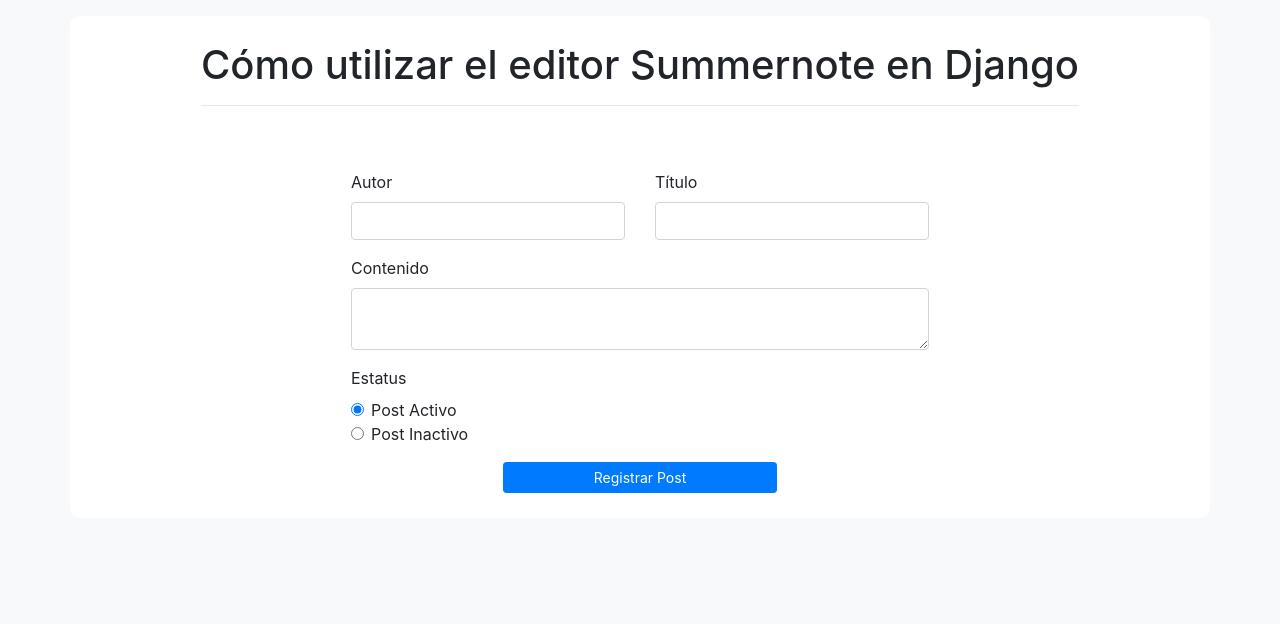
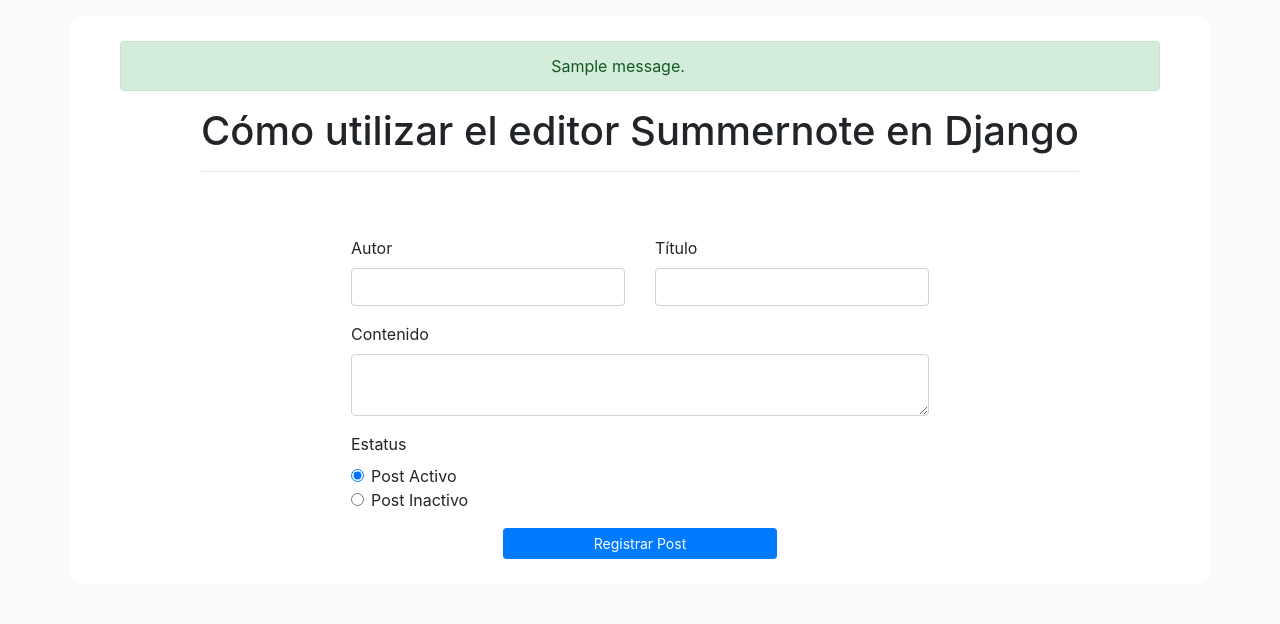
Before and after one commit to urian121/Como-utilizar-el-editor-Summernote-en-Python-Django, a Django app: page / in a window 1280 px wide. Shown: the top 624 px of the page. Run offline with Django 5.2, Linux system fonts and the light colour scheme; tables that the repository leaves empty hold one stand-in row (values such as "Sample post"); one stand-in notice (Sample message) is shown; some libraries are stand-ins or nearby versions.

Commit message:
agregando session message

```diff
--- a/blog/templates/index.html
+++ b/blog/templates/index.html
@@ -40,6 +40,8 @@
   </head>
   <body>
     <div class="container mt-3 custom_container">
+      {% include 'mensajes.html' %}
+
       <div class="row justify-content-md-center">
         <h1 class="text-center mb-5">
           Cómo utilizar el editor Summernote en Django
--- /dev/null
+++ b/blog/templates/mensajes.html
@@ -0,0 +1,11 @@
+{% if messages %}
+<!---->
+{% for message in messages %}
+<div
+  class="alert alert-{{ message.tags }} alert-dismissible fade show text-center"
+  role="alert">
+  {{ message }}.
+</div>
+{% endfor %}
+<!---->
+{% endif %}
--- a/blog/views.py
+++ b/blog/views.py
@@ -1,4 +1,5 @@
 from django.shortcuts import redirect, render
+from django.contrib import messages  # Para usar mensajes flash
 from . models import Post
 
 
@@ -21,6 +22,8 @@ def registrar_post(request):
         )
         post.save()
 
+        messages.success(
+            request, f"Felicitaciones, el post fue registrado correctamente  😉")
         return redirect('inicio')
     return redirect('inicio')
 
```
Also changed, not shown: blog/migrations/0001_initial.py.
